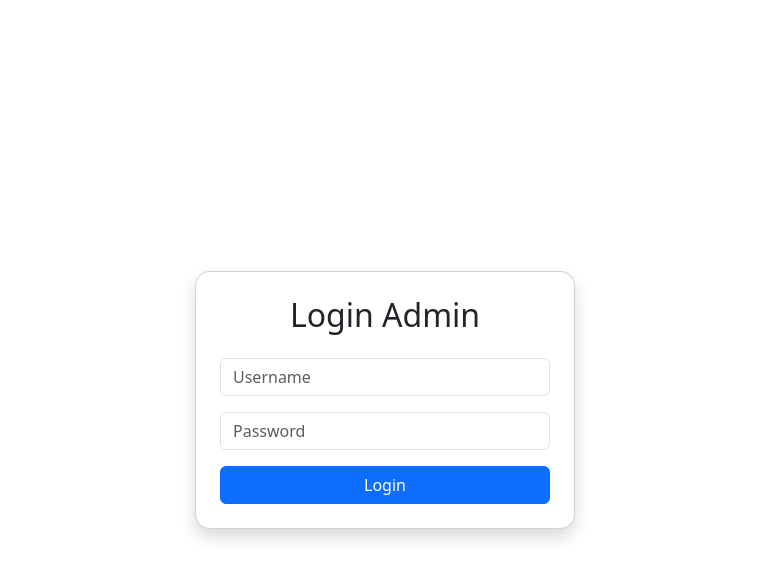
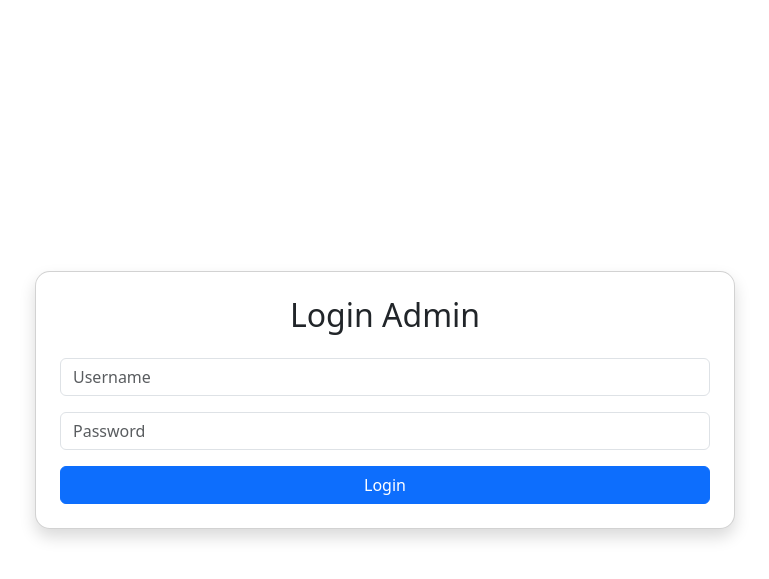
Before and after one commit to husnanhadi110306-svg/perpustakaan-digital, a Flask app: page /login in a window 1280 px wide. Shown: the top 579 px of the page, without its empty margins (255-1024 px from the left). Run offline with Flask 3, Linux system fonts and the light colour scheme; parts of the project's set-up code (start-up, migrations or seed data) failed here and were passed over.

Commit message:
fix full mobile login

```diff
--- a/templates/login.html
+++ b/templates/login.html
@@ -14,7 +14,7 @@
 <div class="container d-flex justify-content-center align-items-center vh-100 px-3">
 
     <div class="card p-4 shadow"
-         style="width:100%; max-width:380px; border-radius:15px;">
+style="width:100%; max-width:700px; border-radius:15px;">
 
         <h2 class="text-center mb-4">Login Admin</h2>
 
```
